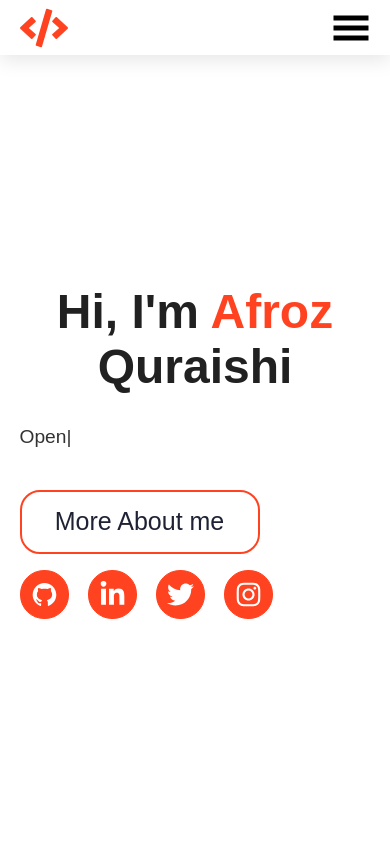
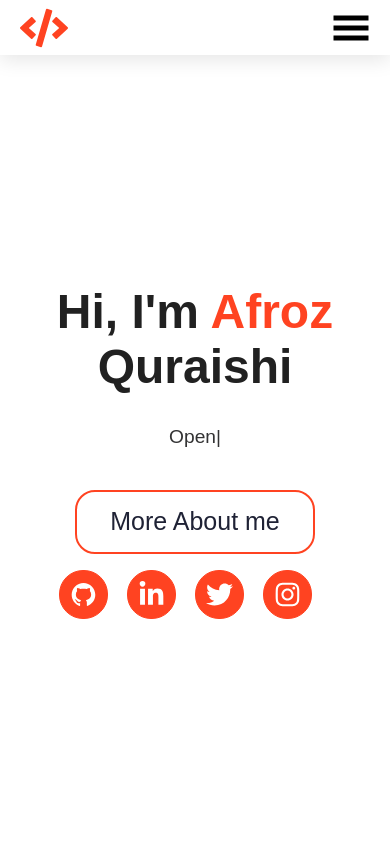
Before and after one commit to afroz23/afrozquraishi, a Next.js app: page / in a window 390 px wide. Shown: the top 842 px of the page. Built offline with nearby package versions, Linux system fonts and the light colour scheme.

Commit message:
make it more better

```diff
--- a/src/PageComponents/Home/Home.module.css
+++ b/src/PageComponents/Home/Home.module.css
@@ -193,4 +193,9 @@
   .header__section {
     padding: 10% 5% 5% 5%;
   }
+  .header__ul,
+  .header__buttons,
+  .typed_text {
+    justify-content: center;
+  }
 }
```
